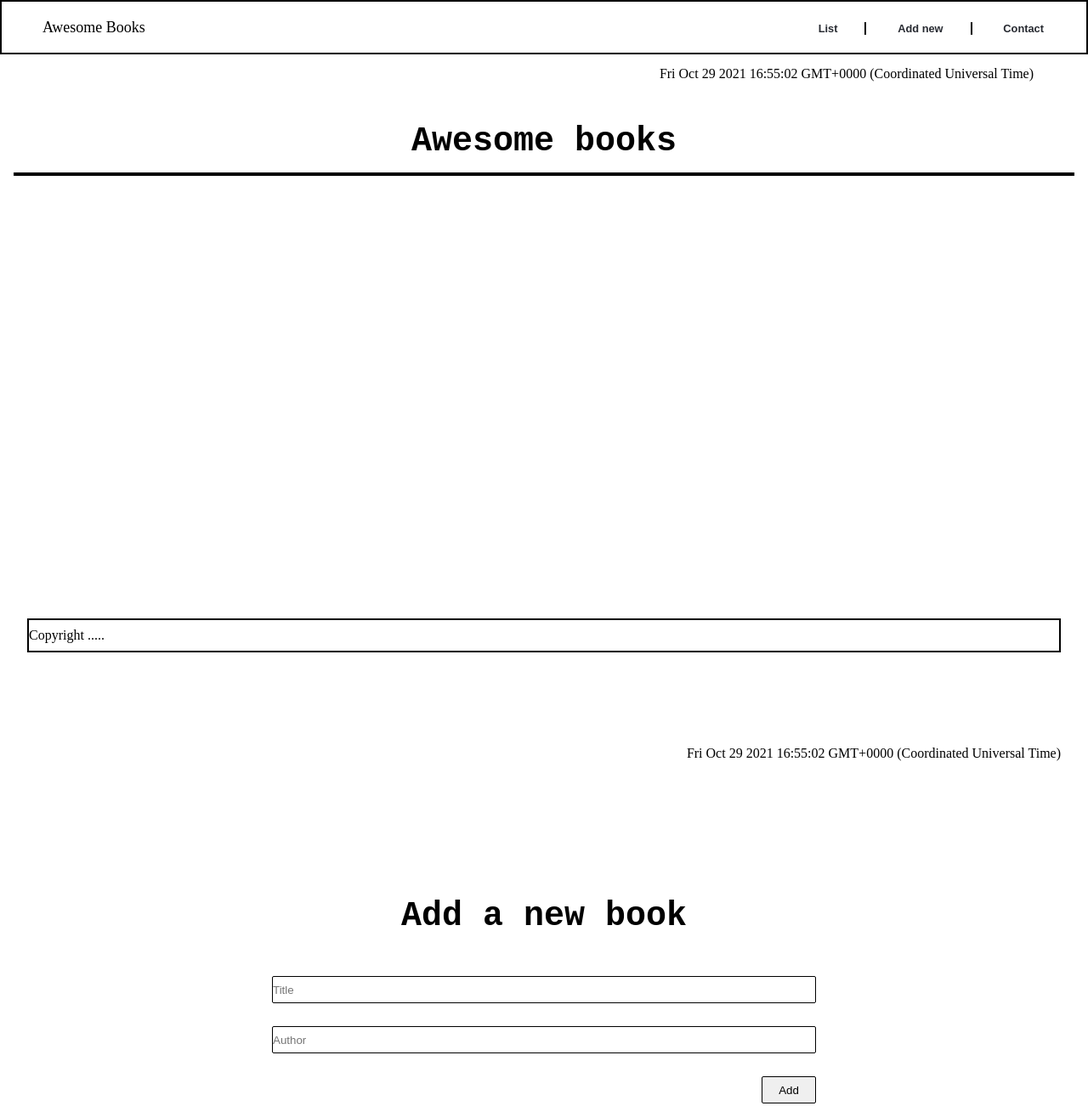
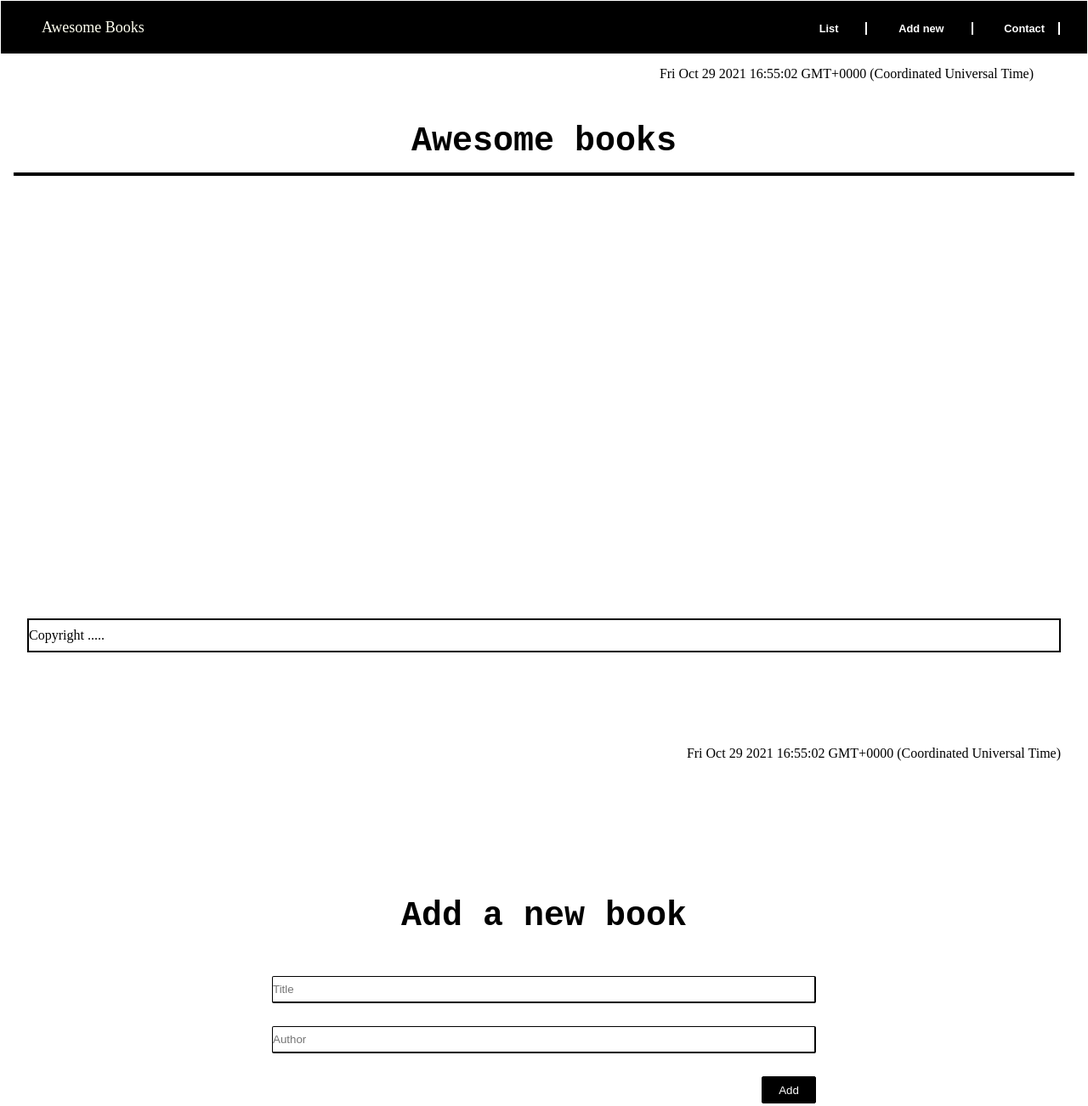
Before and after one commit to addisalemseifu/AusomeBooks, a plain HTML site: page index.html in a window 1280 px wide. Shown: the top 1302 px of the page at 85% size. Drawn offline with Linux system fonts and the light colour scheme; a script that the page names is missing.

Commit message:
Added styling to the booklist and the nav-bar

```diff
--- a/app.js
+++ b/app.js
@@ -34,10 +34,10 @@ class Books {
       const myBooksFinal = document.getElementsByClassName('my_book_back');
       for (let i = 0; i < myBooksFinal.length; i += 1) {
         if (i % 2 !== 0) {
-          myBooksFinal[i].setAttribute('style', 'background-color: rgb(190, 182, 182)');
+          myBooksFinal[i].setAttribute('style', 'background-color: black');
         }
         if (i % 2 === 0) {
-          myBooksFinal[i].setAttribute('style', 'background-color: white');
+          myBooksFinal[i].setAttribute('style', 'background-color: rgb(7, 3, 59)');
         }
       }
     });
--- a/style.css
+++ b/style.css
@@ -18,11 +18,11 @@ span {
 }
 
 .menue_txt {
-  border-right: 2px solid black;
+  border-right: 2px solid white;
   height: 80%;
   padding-right: 2rem;
   text-decoration: none;
-  color: #272a31;
+  color: white;
   font-family: 'Poppins', sans-serif;
   font-size: 0.8rem;
   font-weight: bold;
@@ -95,6 +95,12 @@ span {
   margin: auto;
   width: 95%;
   margin-bottom: 2rem;
+}
+
+.menu_wrapper {
+  background-color: black;
+  border: 1px solid white;
+  color: ivory;
 }
 
 .menue_txt:hover {
@@ -188,6 +194,8 @@ li {
   margin-left: 1rem;
   margin-right: 1rem;
   width: auto;
+  background-color: black;
+  color: white;
 }
 
 .contact_page {
@@ -212,3 +220,14 @@ li {
   width: 80%;
   margin-left: 45rem;
 }
+
+input, #txt, #txtOne {
+  border-right: 2px solid black;
+  border-bottom: 2px solid black;
+}
+
+button {
+  background-color: black;
+  color: white;
+  border-radius: 4px;
+}
```
